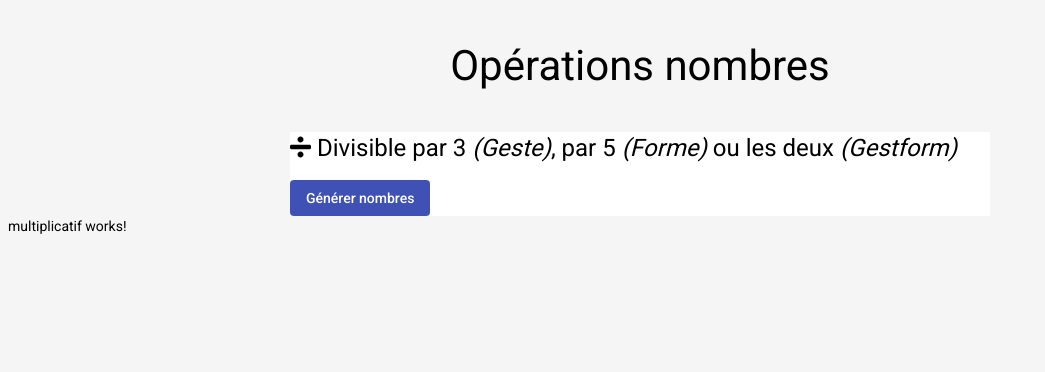
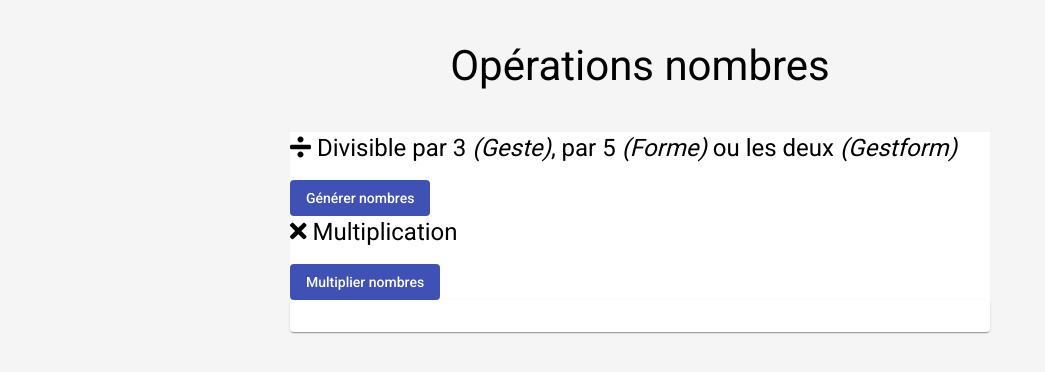
Before and after one commit to JeremD/operations-nombres, an Angular app: page / in a window 1280 px wide. Shown: the top 372 px of the page, without its empty margins (0-1045 px from the left). Built offline with nearby package versions, Linux system fonts and the light colour scheme.

Commit message:
Multiplicatif CSS

```diff
--- a/src/app/multiplicatif/multiplicatif.component.css
+++ b/src/app/multiplicatif/multiplicatif.component.css
@@ -0,0 +1,5 @@
+.multiplication {
+  background-color: white;
+  max-width: 700px;
+  margin: auto;
+}
--- a/src/app/multiplicatif/multiplicatif.component.html
+++ b/src/app/multiplicatif/multiplicatif.component.html
@@ -1 +1,13 @@
-<p>multiplicatif works!</p>
+<div class="multiplication">
+  <h1>
+    <fa-icon [icon]="faTimes"></fa-icon> Multiplication
+  </h1>
+
+  <button mat-flat-button color="primary" onclick="this.blur()"
+    (click)="multiplierNombres(5, 2)">Multiplier nombres
+  </button>
+
+  <mat-card>
+    <mat-card-content>{{resultatMultiplication}}</mat-card-content>
+  </mat-card>
+</div>
--- a/src/app/multiplicatif/multiplicatif.component.ts
+++ b/src/app/multiplicatif/multiplicatif.component.ts
@@ -9,8 +9,9 @@ import { faTimes } from '@fortawesome/free-solid-svg-icons';
 export class MultiplicatifComponent implements OnInit {
 
   faTimes = faTimes;
-  number1: number;
-  number2: number;
+  nombre1: number;
+  nombre2: number;
+  resultatMultiplication: number;
 
   constructor() { }
 
@@ -26,7 +27,7 @@ export class MultiplicatifComponent implements OnInit {
    * @memberof MultiplicatifComponent
    */
   multiplierNombres(a: number, b: number): number {
-    return a * b;
+    return this.resultatMultiplication = a * b;
   }
 
 }
```
